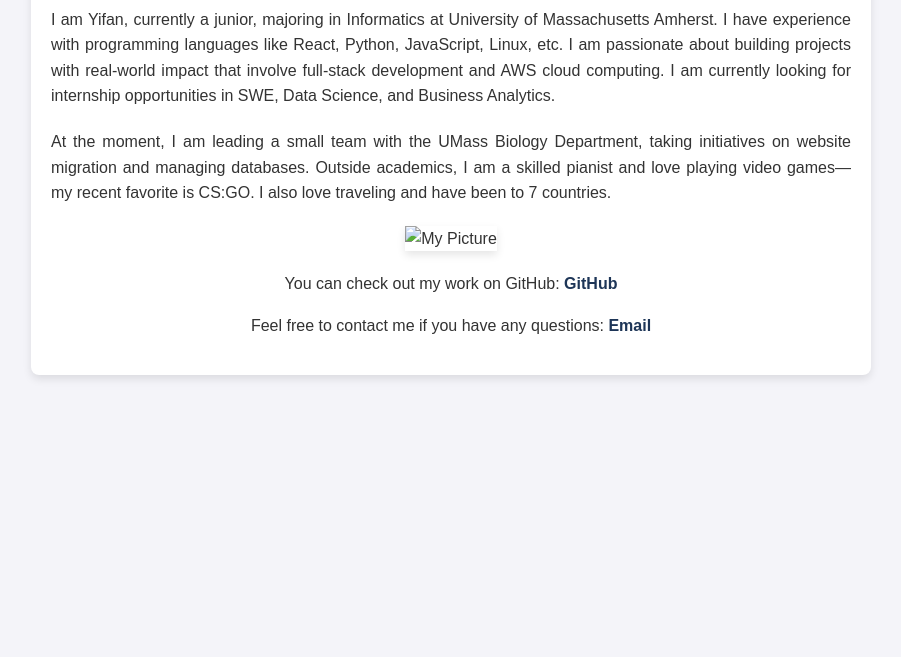
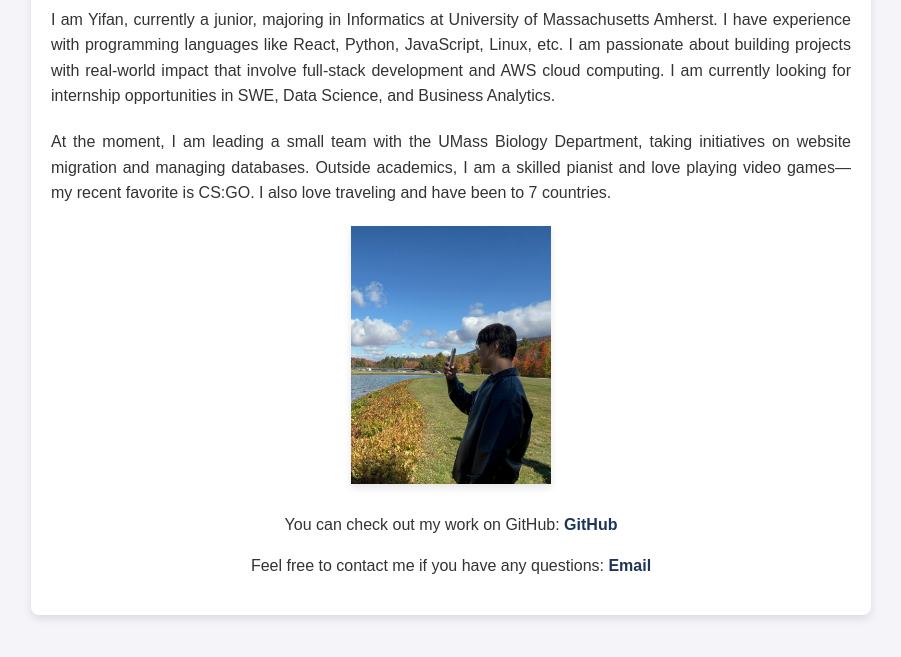
Before and after one commit to YifanZhang0-0/English391C.github.io, a plain HTML site: page exercises/exercise1.html in a window 1280 px wide. Shown: the part 135-792 px from the top of the page, without its empty margins (189-1090 px from the left). Drawn offline with Linux system fonts and the light colour scheme.

Commit message:
fixed image issue

```diff
--- a/exercises/exercise1.html
+++ b/exercises/exercise1.html
@@ -26,7 +26,7 @@
 
         <!-- Image Section -->
         <div style="text-align: center; margin: 20px 0;">
-            <img src="images/IMG_7947.jpg" alt="My Picture" style="width: 200px; height: auto; box-shadow: 0 4px 8px rgba(0, 0, 0, 0.1);">
+            <img src="../images/IMG_7947.jpg" alt="My Picture" style="width: 200px; height: auto; box-shadow: 0 4px 8px rgba(0, 0, 0, 0.1);">
         </div>
 
         <!-- Links Section -->
```
